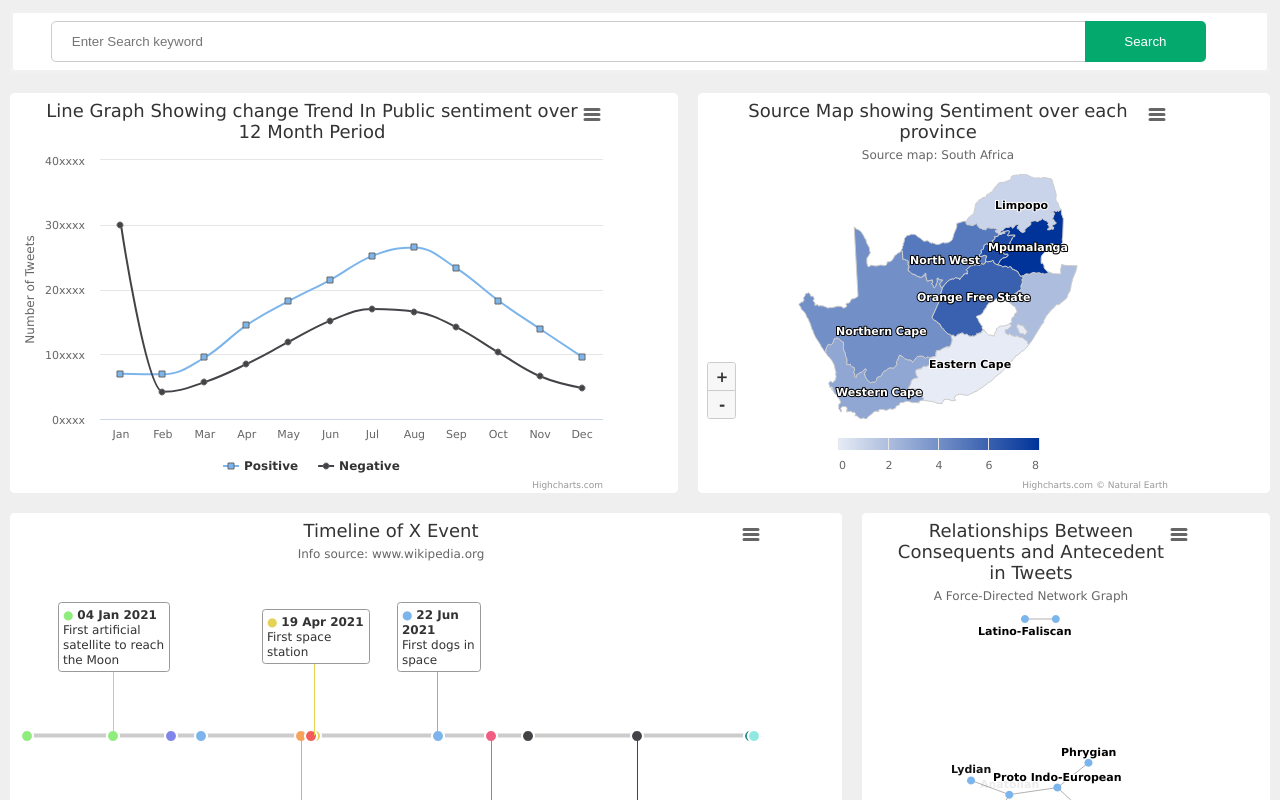
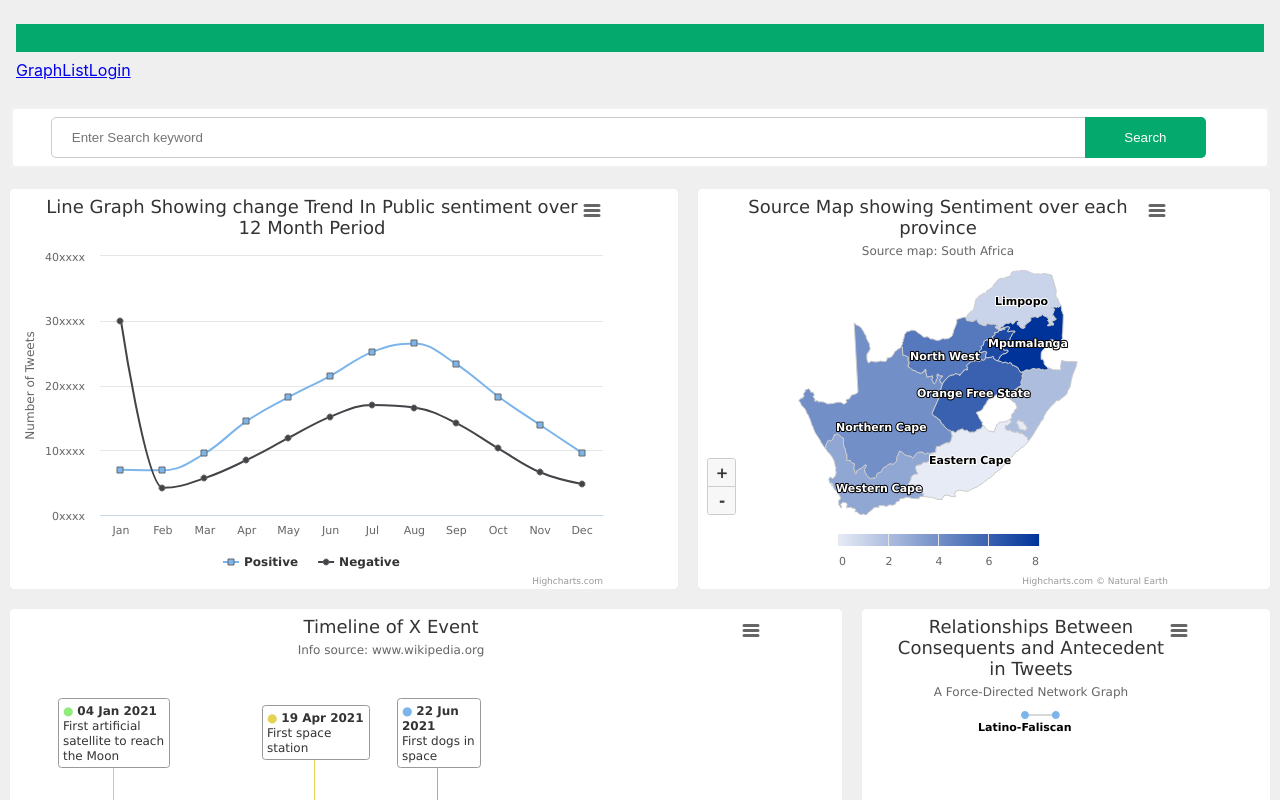
Before and after one commit to COS301-SE-2021/Integrated-Data-Intelligence-Suite, a React (Create React App) app in the folder frontend/: page / in a window 1280 px wide. Shown: the top 800 px of the page. Built offline with nearby package versions, Linux system fonts and the light colour scheme.

Commit message:
Refactored Navbar to TopNavBar in multiple files

```diff
--- a/frontend/src/app/App.js
+++ b/frontend/src/app/App.js
@@ -1,78 +1,34 @@
-import React, { Component } from 'react';
-import { withRouter } from 'react-router-dom';
-import AppRouter from './AppRouter';
+import React, {Component} from 'react';
+import {Route, Switch} from 'react-router-dom';
+import TopNavBar from "./components/TopNavBar";
 
-import Navbar from './components/Navbar';
-
-import Footer from './components/Footer';
 import './App.scss';
 
 import GraphList from './components/GraphList';
-
-
+import Login from './pages/Login';
 
 
 class App extends Component {
     state = {}
 
-    componentDidMount() {
-        this.onRouteChanged();
-    }
+    // componentDidMount() {
+    //     this.onRouteChanged();
+    // }
 
     render() {
-
         let graph_list_component = !this.state.isFullPageLayout ? <GraphList/> : '';
 
-
         return (
-            <div className="container-scroller">
-
-
-                <div className="container-fluid page-body-wrapper">
-
-                    <div className="main-panel">
-                        <div className="content-wrapper" >
-                            <AppRouter/>
-                            {graph_list_component}
-
-                        </div>
-                        {/*{footerComponent}*/}
-                    </div>
-                </div>
-            </div>
+            <>
+                <TopNavBar/>
+                <Switch>
+                    <Route path='/login' component={Login}/>
+                    <Route path='/' component={GraphList}/>
+                </Switch>
+            </>
         );
     }
 
-    componentDidUpdate(prevProps) {
-        if (this.props.location !== prevProps.location) {
-            this.onRouteChanged();
-        }
-    }
-
-    onRouteChanged() {
-        // console.log("ROUTE CHANGED");
-
-        window.scrollTo(0, 0);
-        const fullPageLayoutRoutes = ['/pages/Login', '/pages/Register', '/functions/ValidateLogin', '/functions/ValidateRegister'];
-        for ( let i = 0; i < fullPageLayoutRoutes.length; i++ ) {
-            if (this.props.location.pathname === fullPageLayoutRoutes[i]) {
-                this.setState({
-                    isFullPageLayout: true
-                })
-                document.querySelector('.page-body-wrapper').classList.add('full-page-wrapper');
-                break;
-            } else {
-                this.setState({
-                    isFullPageLayout: false
-                })
-                document.querySelector('.page-body-wrapper').classList.remove('full-page-wrapper');
-            }
-        }
-    }
-
-
-
 }
 
-
-export default withRouter(App);
+export default App;
--- a/frontend/src/app/functions/ValidateLogin.js
+++ b/frontend/src/app/functions/ValidateLogin.js
@@ -1,6 +1,6 @@
 import React, { Component } from 'react';
 import {Link} from "react-router-dom";
-import Navbar from "../components/Navbar";
+import Navbar from "../components/TopNavBar";
 
 
 class ValidateLogin extends Component{
```
